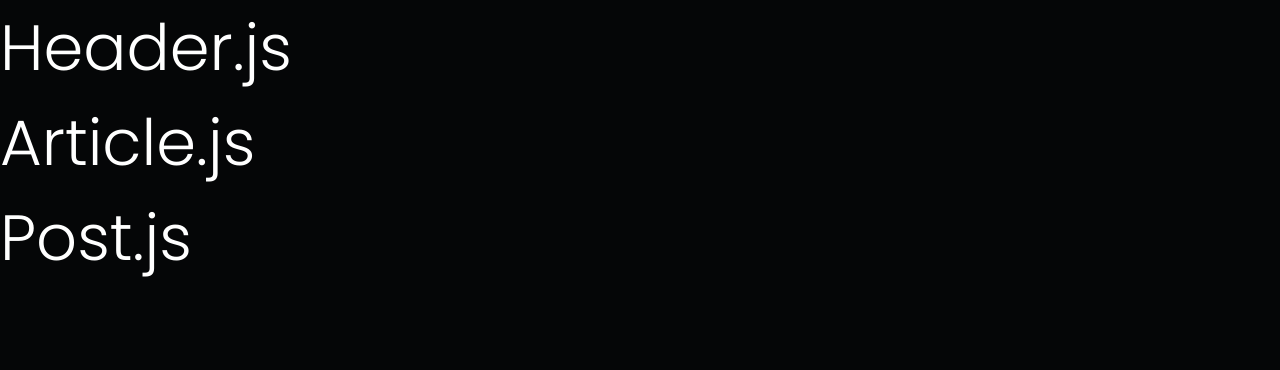
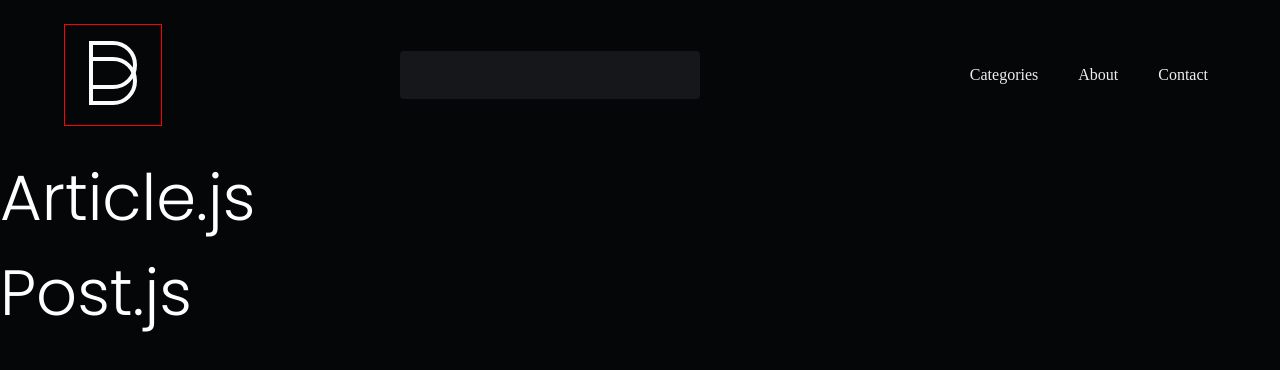
Before and after one commit to DevEmerick/blog, a React (Create React App) app: page / in a window 1280 px wide. Shown: the top 370 px of the page. Built offline with nearby package versions, Linux system fonts and the light colour scheme.

Commit message:
Menu styles

```diff
--- a/src/components/Header/index.js
+++ b/src/components/Header/index.js
@@ -1,5 +1,32 @@
+import logo from "../svg/logo.svg";
+
 const Header = () => {
-  return <h1>Header.js</h1>;
+  const descLogo = "Essa e a logo do Blog";
+  return (
+    <>
+      <header className="flex, flex-space-between">
+        <div className="logo, border">
+          <img src={logo} alt={descLogo} />
+        </div>
+        <div className="search">
+          <input type="text" className="input-search" name="search" />
+        </div>
+        <div>
+          <ul className="menu">
+            <li>
+              <a href="#" className="nav-link">Categories</a>
+            </li>
+            <li>
+              <a href="#" className="nav-link">About</a>
+            </li>
+            <li>
+              <a href="#" className="nav-link">Contact</a>
+            </li>
+          </ul>
+        </div>
+      </header>
+    </>
+  );
 };
 
 export default Header;
--- a/src/components/css/sass/_layout.scss
+++ b/src/components/css/sass/_layout.scss
@@ -0,0 +1,62 @@
+header {
+  padding: 24px;
+  max-width: 1200px;
+  margin: 0 auto;
+}
+
+a {
+  text-decoration: none;
+  color: $white-dark;
+}
+
+.flex {
+  display: flex;
+}
+
+.flex-space-between {
+  display: flex;
+  justify-content: space-between;
+  align-items: center;
+}
+
+.container {
+  min-width: 1200px;
+  margin: 0 auto;
+}
+
+.border {
+  border: 1px solid red;
+}
+
+.menu {
+  display: flex;
+  list-style: none;
+
+  li {
+    margin-left: 24px;
+  }
+}
+
+.nav-link {
+  display: inline-block;
+  padding: 8px;
+
+  transition: 0.5s ease;
+
+  &:hover {
+    opacity: 0.7;
+  }
+}
+
+.input-search {
+  height: 48px;
+  min-width: 300px;
+
+  background-color: $black-light;
+
+  border: 0;
+  border-radius: 4px;
+
+  color: $white-light;
+  padding: 8px;
+}
--- a/src/components/css/style.css
+++ b/src/components/css/style.css
@@ -656,4 +656,61 @@ p {
 body {
   width: 100%;
   background-color: #050607;
+}
+
+header {
+  padding: 24px;
+  max-width: 1200px;
+  margin: 0 auto;
+}
+
+a {
+  text-decoration: none;
+  color: #EDEFF0;
+}
+
+.flex {
+  display: flex;
+}
+
+.flex-space-between {
+  display: flex;
+  justify-content: space-between;
+  align-items: center;
+}
+
+.container {
+  min-width: 1200px;
+  margin: 0 auto;
+}
+
+.border {
+  border: 1px solid red;
+}
+
+.menu {
+  display: flex;
+  list-style: none;
+}
+.menu li {
+  margin-left: 24px;
+}
+
+.nav-link {
+  display: inline-block;
+  padding: 8px;
+  transition: 0.5s ease;
+}
+.nav-link:hover {
+  opacity: 0.7;
+}
+
+.input-search {
+  height: 48px;
+  min-width: 300px;
+  background-color: #15171A;
+  border: 0;
+  border-radius: 4px;
+  color: #FAFCFC;
+  padding: 8px;
 }/*# sourceMappingURL=style.css.map */
```
Also changed, not shown: src/components/svg/logo.svg (added), 1 other file (tests, documents, lock files or other folders).
